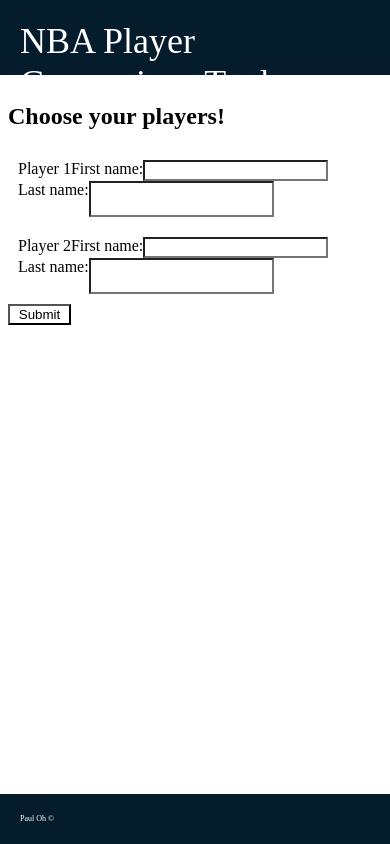
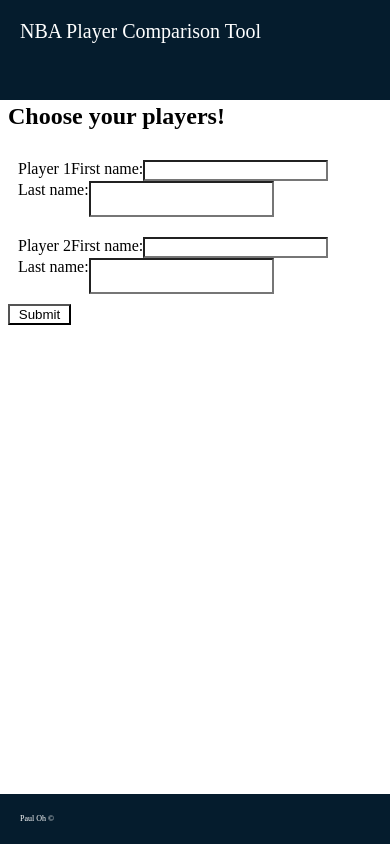
Before and after one commit to paulo0513/NBA-Player-Comparison, a plain HTML site: page index.html in a window 390 px wide. Drawn offline with nearby package versions, Linux system fonts and the light colour scheme.

Commit message:
MVPs finished

```diff
--- a/index.html
+++ b/index.html
@@ -9,7 +9,7 @@
   <script defer src="./app.js"></script>
   <title>NBA Player Comparison Tool</title>
 </head>
-<Header>NBA Player Comparison Tool</Header>
+<header>NBA Player Comparison Tool</header>
 <body>
   <h2>Choose your players!</h2>
   <form class='form'>
--- a/style.css
+++ b/style.css
@@ -31,7 +31,7 @@ footer {
   color: white;
   padding: 20px;
   margin: auto;
-  height: auto;
+  /* height: auto; */
 }
 
 header {
@@ -108,12 +108,19 @@ body{
   font-size: 8px;
 }
 
-@media only screen and(max-width: 750px) and(min-width: 375px) {
-  header{
-    font-size: 20px
+@media all and (max-width: 550px) {
+  header {
+    /* display: flex; */
+    /* flex-direction: column; */
+    font-size: 20px;
+    height: 100px;
   }
 
-  .container {
+  /* body {
+    background-color: red;
+  } */
+
+  /* .container {
     display: flex;
     column-count: 2;
     width: auto;
@@ -134,5 +141,5 @@ body{
     flex-direction: row;
     justify-content: flex-start;
     flex-wrap: wrap
-  }
+  } */
 }
```
